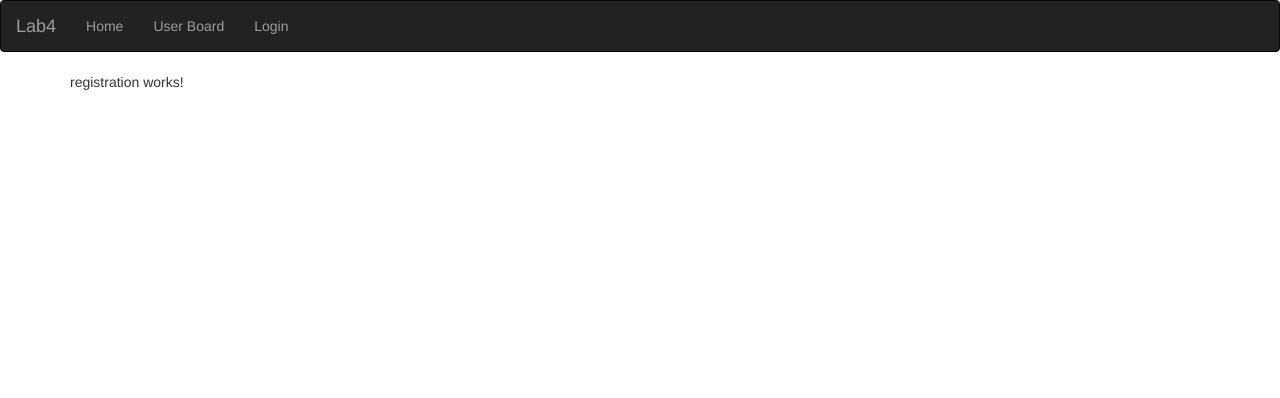
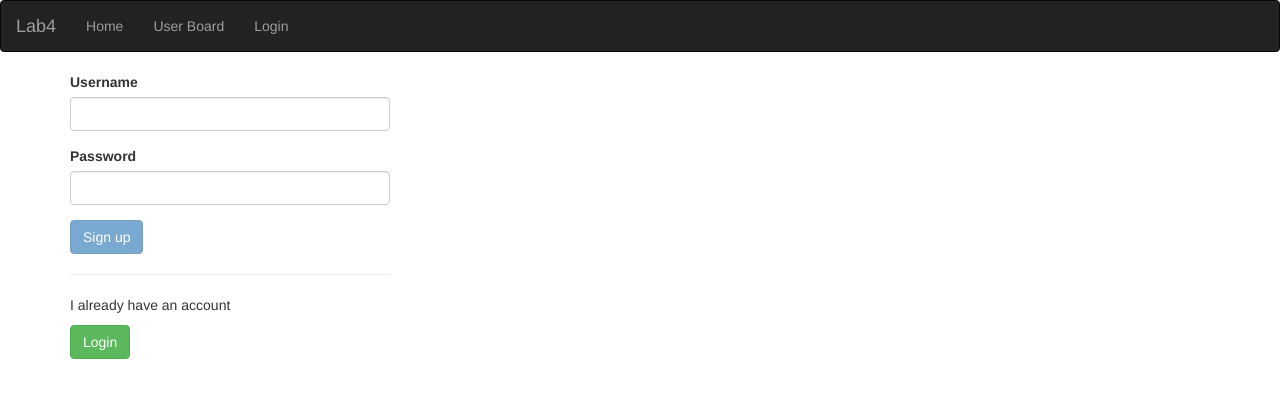
Before and after one commit to maksgir/web-lab4, an Angular app in the folder frontend/: page /register in a window 1280 px wide. Shown: the top 398 px of the page. Built offline with nearby package versions, Linux system fonts and the light colour scheme.

Commit message:
registration component

```diff
--- a/frontend/src/app/dto/register-info.ts
+++ b/frontend/src/app/dto/register-info.ts
@@ -1,11 +1,9 @@
 export class RegisterInfo {
-  name: string;
   username:string;
   password:string;
 
 
-  constructor(name: string, username: string, password: string) {
-    this.name = name;
+  constructor(username: string, password: string) {
     this.username = username;
     this.password = password;
   }
--- a/frontend/src/app/login/login.component.html
+++ b/frontend/src/app/login/login.component.html
@@ -28,6 +28,6 @@
       </div>
     </form>
     <hr />
-    <p>Don't have an account?</p>
+    <p>I don't have an account</p>
     <a  [routerLink]="['/register']" class="btn btn-success">Sign Up</a>
   </div>
--- a/frontend/src/app/login/login.component.ts
+++ b/frontend/src/app/login/login.component.ts
@@ -11,7 +11,6 @@ import { LoginInfo } from '../dto/login-info';
 })
 export class LoginComponent implements OnInit {
 
-  name: string = '';
   form: any = {};
   isLoggedIn = false;
   isLoginFailed = false;
@@ -30,17 +29,17 @@ export class LoginComponent implements OnInit {
   onSubmit() {
     this.loginInfo = new LoginInfo(
       this.form.username,
-      this.form.password);
+      this.form.password
+    );
 
     this.authService.attemptAuth(this.loginInfo).subscribe(
       data => {
         this.tokenStorage.saveToken(data.token);
         console.log(this.tokenStorage.getToken());
         this.tokenStorage.saveUsername(data.username);
-        this.name = data.username;
         this.isLoginFailed = false;
         this.isLoggedIn = true;
-        // this.reloadPage();
+        this.reloadPage();
       },
       error => {
         console.log(error);
--- a/frontend/src/app/registration/registration.component.html
+++ b/frontend/src/app/registration/registration.component.html
@@ -1 +1,47 @@
-<p>registration works!</p>
+<div *ngIf="isLoggedIn" class="alert-success">
+  <p>You are logged in as <b>{{tokenStorage.getUsername()}}</b></p>
+</div>
+
+<div *ngIf="!isLoggedIn" class="row col-sm-6" style="max-width:350px;">
+  <form name="form" (ngSubmit)="f.form.valid && onSubmit()" #f="ngForm" novalidate>
+
+    <div class="form-group">
+      <label for="username">Username</label>
+      <input type="text" class="form-control" name="username" [(ngModel)]="form.username" #username="ngModel"
+             required/>
+      <div *ngIf="f.submitted && username.invalid" class="alert-danger">
+        <div *ngIf="username.errors?.['required']">Username is required</div>
+      </div>
+    </div>
+
+    <div class="form-group">
+      <label for="password1">Password</label>
+      <input type="password" class="form-control" name="password1" [(ngModel)]="form.password1" #password1="ngModel"
+             required minlength="6"/>
+      <div *ngIf="f.submitted && password1.invalid" class="alert-danger">
+        <div *ngIf="password1.errors?.['required']">Password is required</div>
+        <div *ngIf="password1.errors?.['minlength']">Password must be at least 6 characters</div>
+      </div>
+    </div>
+
+    <div class="form-group" *ngIf="password1.valid">
+      <label for="password2">Repeat password</label>
+      <input  type="password" class="form-control" name="password2" [(ngModel)]="form.password2" #password2="ngModel"
+             required minlength="6"/>
+      <div class="alert-danger">
+        <div *ngIf="password1.value!=password2.value">Password must be equals</div>
+      </div>
+    </div>
+
+    <div class="form-group">
+      <button class="btn btn-primary" disabled [disabled]="!username.valid || !password1.valid">Sign up</button>
+      <div *ngIf="f.submitted && isRegistrationFailed" class="alert alert-danger">
+        Registration failed: {{errorMessage}}
+      </div>
+    </div>
+
+  </form>
+  <hr/>
+  <p>I already have an account</p>
+  <a [routerLink]="['/login']" class="btn btn-success">Login</a>
+</div>
--- a/frontend/src/app/registration/registration.component.ts
+++ b/frontend/src/app/registration/registration.component.ts
@@ -1,10 +1,67 @@
 import {Component, OnInit} from '@angular/core';
+import {RegisterInfo} from "../dto/register-info";
+import {AuthService} from "../auth/auth.service";
+import {TokenStorageService} from "../auth/token-storage.service";
+import {LoginInfo} from "../dto/login-info";
 
 @Component({
   selector: 'app-registration',
   templateUrl: './registration.component.html',
   styleUrls: ['./registration.component.css']
 })
-export class RegistrationComponent  {
+export class RegistrationComponent implements OnInit {
   form: any = {};
+  isLoggedIn = false;
+  isSignedUp = false;
+  isRegistrationFailed = false;
+  errorMessage = '';
+  private registerInfo: RegisterInfo| undefined;
+
+  constructor(private authService: AuthService,
+              public tokenStorage: TokenStorageService) { }
+
+  ngOnInit() {
+    if (this.tokenStorage.getToken()) {
+      this.isLoggedIn = true;
+    }
+  }
+
+  onSubmit() {
+    this.registerInfo = new RegisterInfo(
+      this.form.username,
+      this.form.password2
+    );
+
+    this.authService.signUp(this.registerInfo).subscribe(
+      data => {
+        this.isSignedUp = true;
+        this.isRegistrationFailed = false;
+
+        let loginInfo = new LoginInfo(
+          this.form.username,
+          this.form.password2
+        );
+        this.authService.attemptAuth(loginInfo).subscribe(
+          data => {
+            this.tokenStorage.saveToken(data.token);
+            console.log(this.tokenStorage.getToken());
+            this.tokenStorage.saveUsername(data.username);
+            this.isLoggedIn = true;
+          },
+          error => {
+            console.log(error);
+            this.errorMessage = error.error;
+          }
+        );
+      },
+      error => {
+        console.log(error);
+        this.errorMessage = error.error;
+        this.isRegistrationFailed = true;
+      }
+    );
+  }
+
+
+
 }
```
